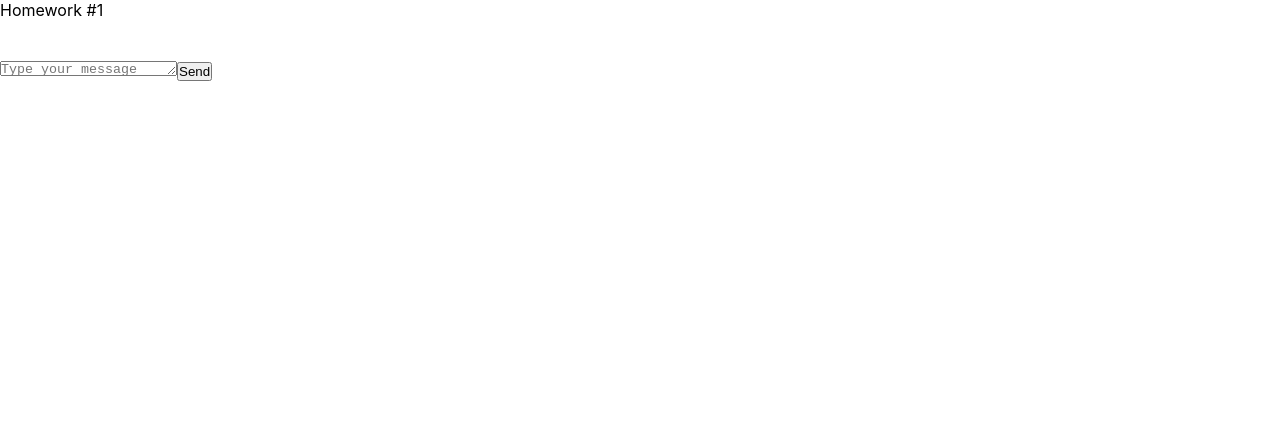
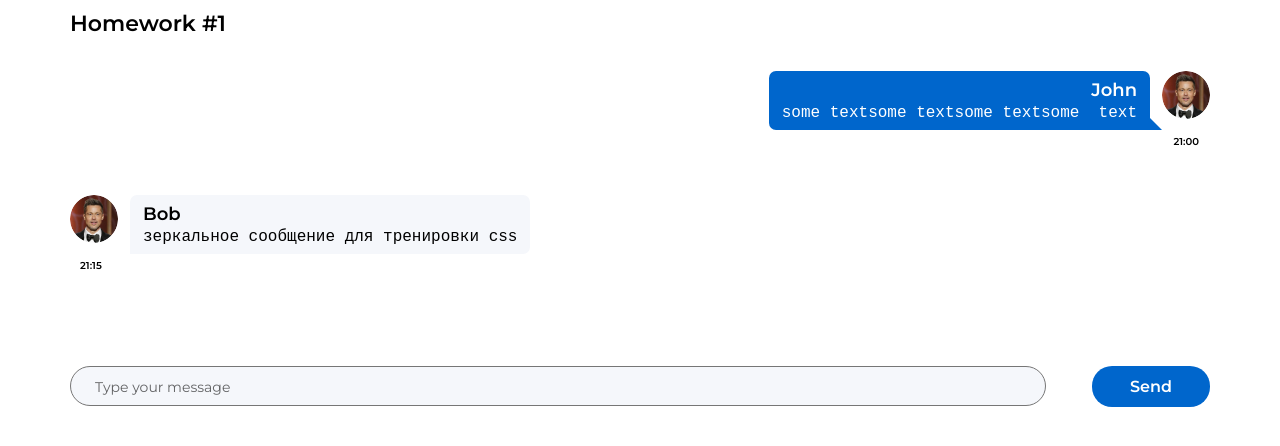
Before and after one commit to igor-minaev/homeworks, a React (Create React App) app: page / in a window 1280 px wide. Shown: the top 446 px of the page. Built offline with nearby package versions, Linux system fonts and the light colour scheme.

Commit message:
completed homework 1

```diff
--- a/public/index.html
+++ b/public/index.html
@@ -24,6 +24,9 @@
       work correctly both with client-side routing and a non-root public URL.
       Learn how to configure a non-root public URL by running `npm run build`.
     -->
+      <link rel="preconnect" href="https://fonts.googleapis.com">
+      <link rel="preconnect" href="https://fonts.gstatic.com" crossorigin>
+      <link href="https://fonts.googleapis.com/css2?family=Montserrat:wght@100..900&display=swap" rel="stylesheet">
     <title>React App</title>
   </head>
   <body>
--- a/src/index.css
+++ b/src/index.css
@@ -1,4 +1,6 @@
-* {
+*,
+::before,
+::after {
     margin: 0;
     padding: 0;
     box-sizing: border-box;
@@ -6,7 +8,7 @@
 
 body {
     margin: 0;
-    font-family: -apple-system, BlinkMacSystemFont, 'Segoe UI', 'Roboto',
+    font-family: "Montserrat", -apple-system, BlinkMacSystemFont, 'Segoe UI', 'Roboto',
     'Oxygen', 'Ubuntu', 'Cantarell', 'Fira Sans', 'Droid Sans',
     'Helvetica Neue', sans-serif;
     -webkit-font-smoothing: antialiased;
--- a/src/s1-main/App.module.css
+++ b/src/s1-main/App.module.css
@@ -1,11 +1,21 @@
 .App {
     --header_height: 60px;
+    max-width: 1280px;
+    width: 100%;
+    min-height: 100%;
+    padding: 0 70px;
+    margin: 0 auto;
+    font-weight: 600;
+    font-size: 16px;
 }
 
 .hw {
-
+    /*border-top: 1px solid #D9D9D9;*/
+    /*border-bottom: 1px solid #D9D9D9;*/
+    padding: 24px 0 32px;
 }
 
 .hwTitle {
-
+    font-size: 22px;
+    padding: 10px 0;
 }
--- a/src/s2-homeworks/hw01/HW1.tsx
+++ b/src/s2-homeworks/hw01/HW1.tsx
@@ -14,29 +14,43 @@ import avatar from './avatar.png'
 * */
 
 // нужно создать правильный тип вместо any
-export type MessageType = any
+
+export type UserType = {
+    avatar: string
+    name: string
+}
+
+
+export type MessageType = {
+    id: number
+    user: UserType
+    message: {
+        text: string
+        time: string
+    }
+}
 
 // структуру объекта не менять
 export const message0: MessageType = {
     id: 0,
     user: {
         avatar: avatar, // можно менять
-        name: 'Some Name',  // можно менять
+        name: 'John',  // можно менять
     },
     message: {
-        text: 'some textsome textsome textsome textsome textsome textsome text', // можно менять
-        time: '22:00', // можно менять
+        text: 'some textsome textsome textsome  text', // можно менять
+        time: '21:00', // можно менять
     },
 }
 export const friendMessage0: MessageType = {
     id: 100,
     user: {
         avatar: avatar, // можно менять
-        name: 'Friend Name', // можно менять
+        name: 'Bob', // можно менять
     },
     message: {
         text: 'зеркальное сообщение для тренировки css', // можно менять
-        time: '22:00', // можно менять
+        time: '21:15', // можно менять
     },
 }
 
@@ -47,12 +61,12 @@ const HW1 = () => {
             <div className={s2.hw}>
                 {/*проверка отображения (не менять)*/}
                 <div>
-                    <Message message={message0} />
-                    <FriendMessage message={friendMessage0} />
+                    <Message message={message0}/>
+                    <FriendMessage message={friendMessage0}/>
                 </div>
 
                 {/*для автоматической проверки дз (не менять)*/}
-                <MessageSender M={Message} />
+                <MessageSender M={Message}/>
             </div>
         </div>
     )
--- a/src/s2-homeworks/hw01/friend-message/FriendMessage.module.css
+++ b/src/s2-homeworks/hw01/friend-message/FriendMessage.module.css
@@ -1,17 +1,26 @@
 .friendMessage {
-
+    margin-bottom: 47px;
 }
 
 .friendImageAndText {
-
+    display: flex;
+    gap: 12px;
+    padding-bottom: 5px;
 }
 
 .friendImageAndText img {
-
+    width: 48px;
+    height: 48px;
+    object-fit: cover;
+    border-radius: 50%;
 }
 
 .friendText {
-
+    position: relative;
+    padding: 8px 13px;
+    background-color: #F5F7FB;
+    color: #000000;
+    border-radius: 7px 7px 7px 0;
 }
 
 .friendText:after {
@@ -19,13 +28,15 @@
 }
 
 .friendName {
-
+    font-size: 18px;
+    margin-bottom: 3px;
 }
 
 .friendMessageText {
-
+    font-weight: 400;
 }
 
 .friendTime {
-
+    font-size: 10px;
+    margin-left: 10px;
 }
--- a/src/s2-homeworks/hw01/friend-message/FriendMessage.tsx
+++ b/src/s2-homeworks/hw01/friend-message/FriendMessage.tsx
@@ -1,8 +1,12 @@
 import React from 'react'
 import s from './FriendMessage.module.css'
+import {MessageType} from "../HW1";
 
+export type FriendMessagePropsType = {
+    message: MessageType
+}
 // создать тип вместо any и отобразить приходящие данные
-const FriendMessage = (props: any) => {
+const FriendMessage = (props: FriendMessagePropsType) => {
     return (
         <div
             id={'hw1-friend-message-' + props.message.id}
@@ -12,7 +16,7 @@ const FriendMessage = (props: any) => {
                 <img
                     id={'hw1-friend-avatar-' + props.message.id}
                     // создаёт студент
-
+                    src={props.message.user.avatar} alt={props.message.user.name}
                     //
                 />
                 <div className={s.friendText}>
@@ -21,7 +25,7 @@ const FriendMessage = (props: any) => {
                         className={s.friendName}
                     >
                         {/*создаёт студент*/}
-
+                        {props.message.user.name}
                         {/**/}
                     </div>
                     <pre
@@ -29,7 +33,7 @@ const FriendMessage = (props: any) => {
                         className={s.friendMessageText}
                     >
                         {/*создаёт студент*/}
-
+                        {props.message.message.text}
                         {/**/}
                     </pre>
                 </div>
@@ -39,7 +43,7 @@ const FriendMessage = (props: any) => {
                 className={s.friendTime}
             >
                 {/*создаёт студент*/}
-
+                {props.message.message.time}
                 {/**/}
             </div>
         </div>
--- a/src/s2-homeworks/hw01/message-sender/MessageSender.module.css
+++ b/src/s2-homeworks/hw01/message-sender/MessageSender.module.css
@@ -1,18 +1,45 @@
 .sendForm {
-
+    padding-top: 47px;
+    display: flex;
+    justify-content: space-between;
+    align-items: flex-start;
 }
 
 .textarea {
+    display: flex;
+    align-items: center;
+    max-width: 976px;
+    width: 100%;
+    border-radius: 20px;
+    background-color: #f5f7fb;
+    resize: none;
+    overflow: hidden;
+    padding: 11px 24px;
+    font-family: "Montserrat", sans-serif;
+    font-size: 16px;
+}
+.textarea::placeholder{
+    color: rgba(0, 0, 0, 0.6);
+    font-size: 14px;
+    font-family: "Montserrat", sans-serif;
 
 }
 
 .button {
-
+    background-color: #06c;
+    border: none;
+    border-radius: 20px;
+    font-family: "Montserrat", sans-serif;
+    font-weight: 600;
+    font-size: 16px;
+    color: #fff;
+    padding: 11px 38px;
 }
 
 .button:hover {
 
 }
+
 .button:active {
 
 }
--- a/src/s2-homeworks/hw01/message/Message.module.css
+++ b/src/s2-homeworks/hw01/message/Message.module.css
@@ -1,31 +1,59 @@
 .message {
-
+    text-align: right;
+    margin-bottom: 47px;
 }
 
 .imageAndText {
-
+    display: flex;
+    flex-direction: row-reverse;
+    gap: 12px;
+    padding-bottom: 5px;
 }
 
 .imageAndText img {
-
+    width: 48px;
+    height: 48px;
+    object-fit: cover;
+    border-radius: 50%;
 }
 
 .text {
-
+    position: relative;
+    padding: 8px 13px;
+    background-color: #0066CC;
+    color: #FFFFFF;
+    border-radius: 7px 7px 0 7px;
+    max-width: 70%;
 }
 
 .text:after {
+    position: absolute;
+    content: '';
+    right: -12px;
+    bottom: 0;
+    width: 12px;
+    height: 12px;
+    background: #0066CC;
+    clip-path: polygon(0 0, 100% 100%, 0 100%);
 
 }
 
 .name {
-
+    font-size: 18px;
+    margin-bottom: 3px;
 }
 
 .messageText {
-
+    display: block;
+    width: 100%;
+    font-weight: 400;
+    word-wrap: break-word;
+    overflow-wrap: break-word;
+    white-space: pre-wrap;
+    text-align: left;
 }
 
 .time {
-
+    font-size: 10px;
+    margin-right: 11px;
 }
--- a/src/s2-homeworks/hw01/message/Message.tsx
+++ b/src/s2-homeworks/hw01/message/Message.tsx
@@ -1,8 +1,11 @@
 import React from 'react'
 import s from './Message.module.css'
+import {MessageType} from "../HW1";
 
 // нужно создать правильный тип вместо any
-export type MessagePropsType = any
+export type MessagePropsType = {
+    message: MessageType
+}
 
 // нужно отобразить приходящие данные
 const Message = (props: MessagePropsType) => {
@@ -12,25 +15,25 @@ const Message = (props: MessagePropsType) => {
                 <img
                     id={'hw1-avatar-' + props.message.id}
                     // создаёт студент
-
+                    src={props.message.user.avatar} alt={props.message.user.avatar}
                     //
                 />
                 <div className={s.text}>
                     <div id={'hw1-name-' + props.message.id} className={s.name}>
                         {/*создаёт студент*/}
-
+                        {props.message.user.name}
                         {/**/}
                     </div>
                     <pre id={'hw1-text-' + props.message.id} className={s.messageText}>
                         {/*создаёт студент*/}
-
+                        {props.message.message.text}
                         {/**/}
                     </pre>
                 </div>
             </div>
             <div id={'hw1-time-' + props.message.id} className={s.time}>
                 {/*создаёт студент*/}
-
+                {props.message.message.time}
                 {/**/}
             </div>
         </div>
```
